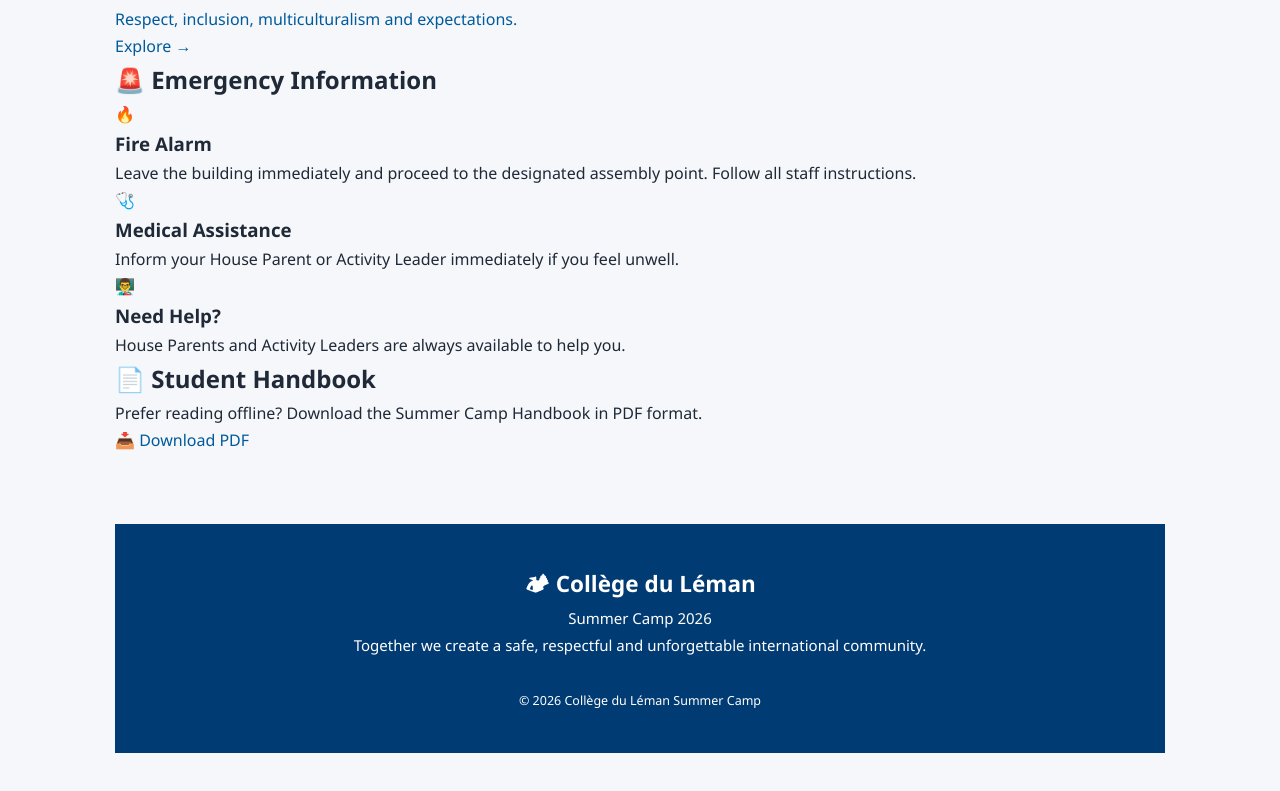
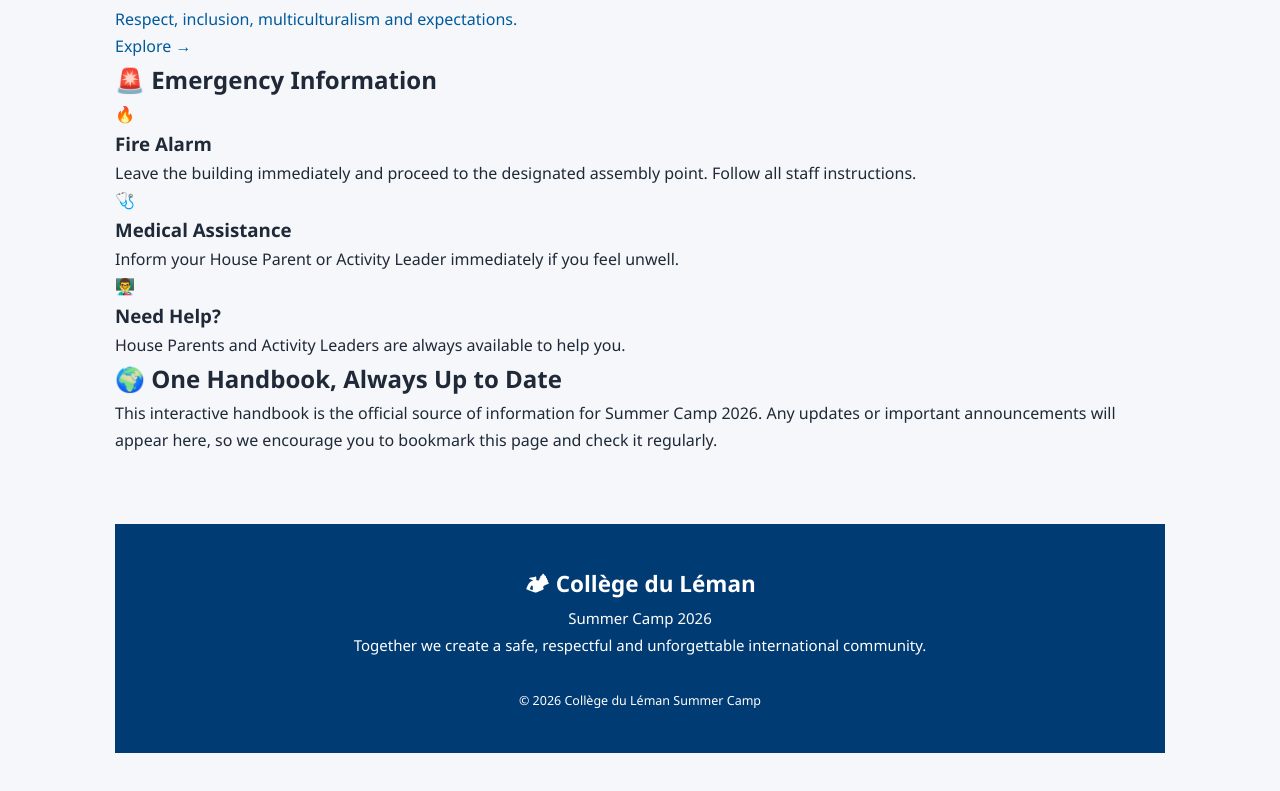
Before and after one commit to ManuelSanchezAlviz/SummerCamp2026, a plain HTML site: page index.html in a window 1280 px wide. Shown: the part 1433-2224 px from the top of the page. Drawn offline with Linux system fonts and the light colour scheme.

Commit message:
Update index.html

```diff
--- a/index.html
+++ b/index.html
@@ -308,21 +308,14 @@
 
 <section class="download">
 
-    <h2>📄 Student Handbook</h2>
+    <h2>🌍 One Handbook, Always Up to Date</h2>
 
     <p>
-
-        Prefer reading offline?
-
-        Download the Summer Camp Handbook in PDF format.
-
+        This interactive handbook is the official source of information for Summer Camp 2026.
+        Any updates or important announcements will appear here, so we encourage you to bookmark this page and check it regularly.
     </p>
 
-    <a href="Summer_Camp_2026_Rules_and_Expectations.pdf" class="download-btn">
-
-        📥 Download PDF
-
-    </a>
+</section>
 
 </section>
 
```
